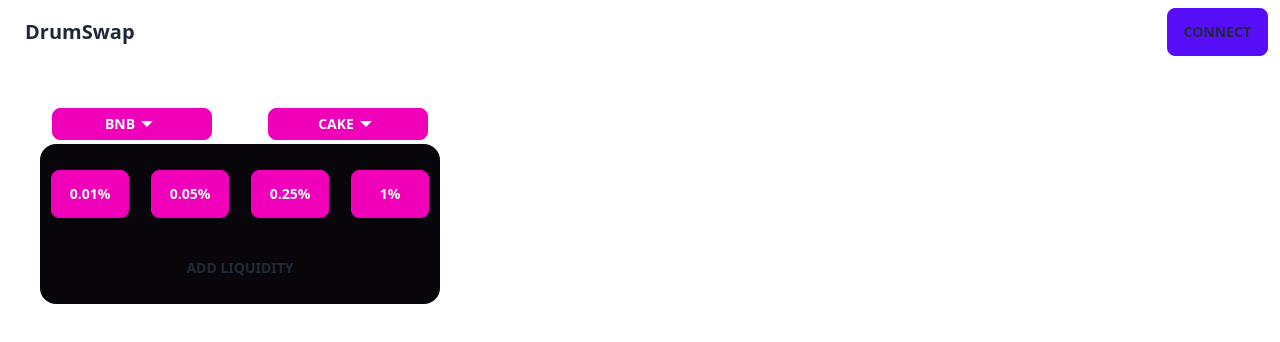
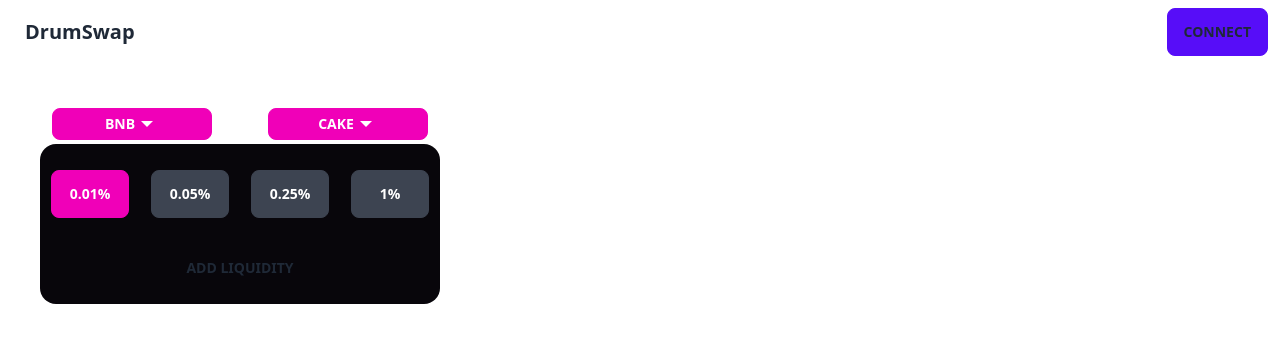
Before and after one commit to DarkMiclos/DrumSwap-Hackathon, a React (Vite) app in the folder frontend/: page / in a window 1280 px wide. Shown: the top 342 px of the page. Built offline with nearby package versions, Linux system fonts and the light colour scheme.

Commit message:
update fee tier buttons

```diff
--- a/frontend/src/components/Pool.tsx
+++ b/frontend/src/components/Pool.tsx
@@ -2,10 +2,18 @@
 import TokenSelectionButton from "./TokenSelectionButton";
 import { useRecoilValue } from "recoil";
 import { swapFromTokenState, swapToTokenState } from "../utils/atom";
+import { useState } from "react";
 
 const Pool = () => {
   const swapFromToken = useRecoilValue(swapFromTokenState);
   const swapToToken = useRecoilValue(swapToTokenState);
+  const [feeTier, setFeeTier] = useState<number>(0);
+
+  const feeTiers = ["0.01%", "0.05%", "0.25%", "1%"];
+
+  const handleClick = (e: React.MouseEvent<HTMLButtonElement>) => {
+    setFeeTier(Number(e.currentTarget.id));
+  };
 
   return (
     <div className="w-[400px] h-[200px] rounded-2xl m-10">
@@ -33,16 +41,18 @@
         {/* Select fees */}
         <div className="relative h-[calc(100%-60px)]">
           <div className="absolute grid grid-cols-4 w-full h-[48px] top-0 bottom-0 my-auto">
-            <button className="btn btn-secondary w-[78px] mx-auto">
-              0.01%
-            </button>
-            <button className="btn btn-secondary w-[78px] mx-auto">
-              0.05%
-            </button>
-            <button className="btn btn-secondary w-[78px] mx-auto">
-              0.25%
-            </button>
-            <button className="btn btn-secondary w-[78px] mx-auto">1%</button>
+            {feeTiers.map((fee, index) => (
+              <button
+                key={index}
+                id={index.toString()}
+                onClick={handleClick}
+                className={`btn ${
+                  feeTier === index ? "btn-secondary" : ""
+                } no-animation w-[78px] mx-auto`}
+              >
+                {fee}
+              </button>
+            ))}
           </div>
         </div>
         <div className="relative w-full h-[48px]">
```
